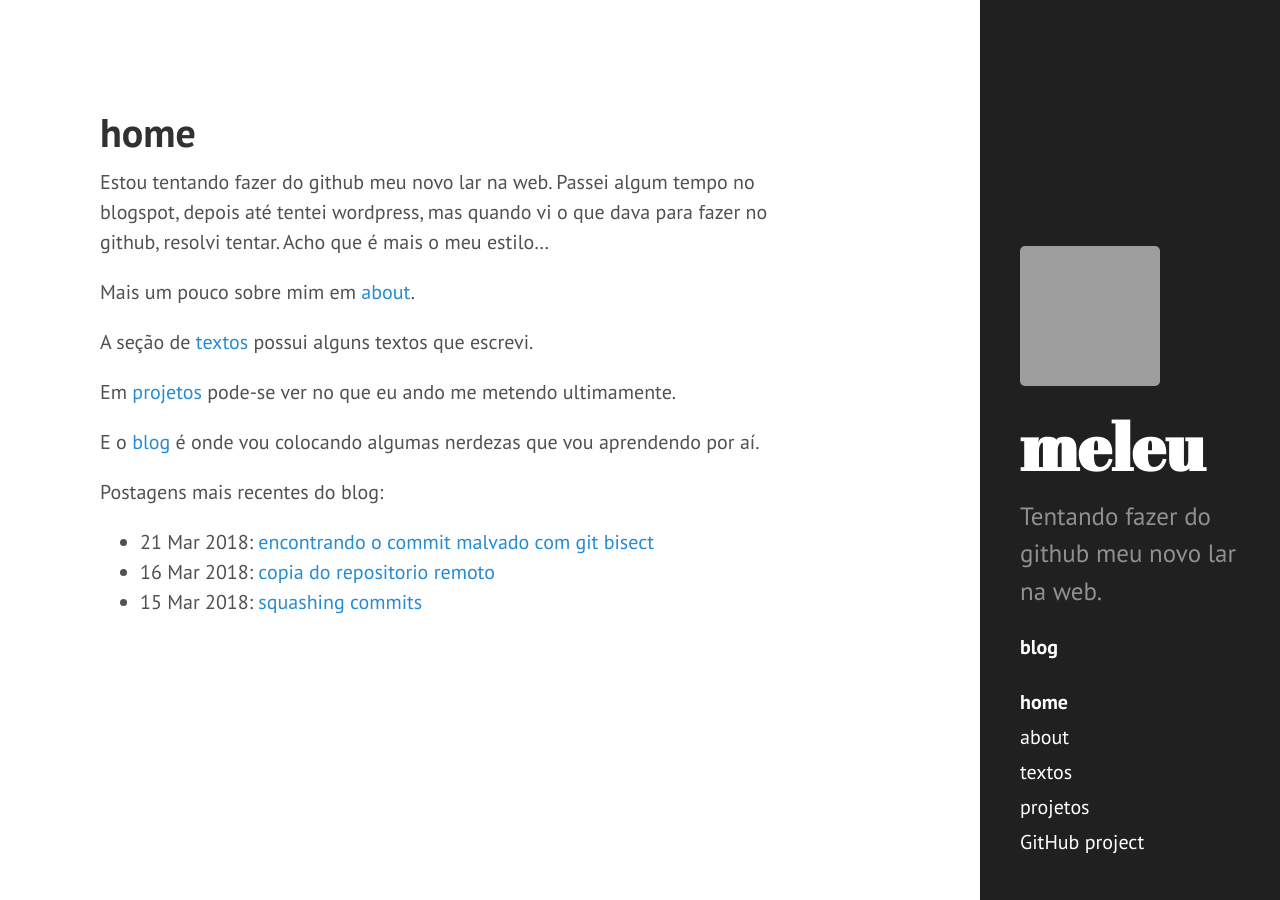
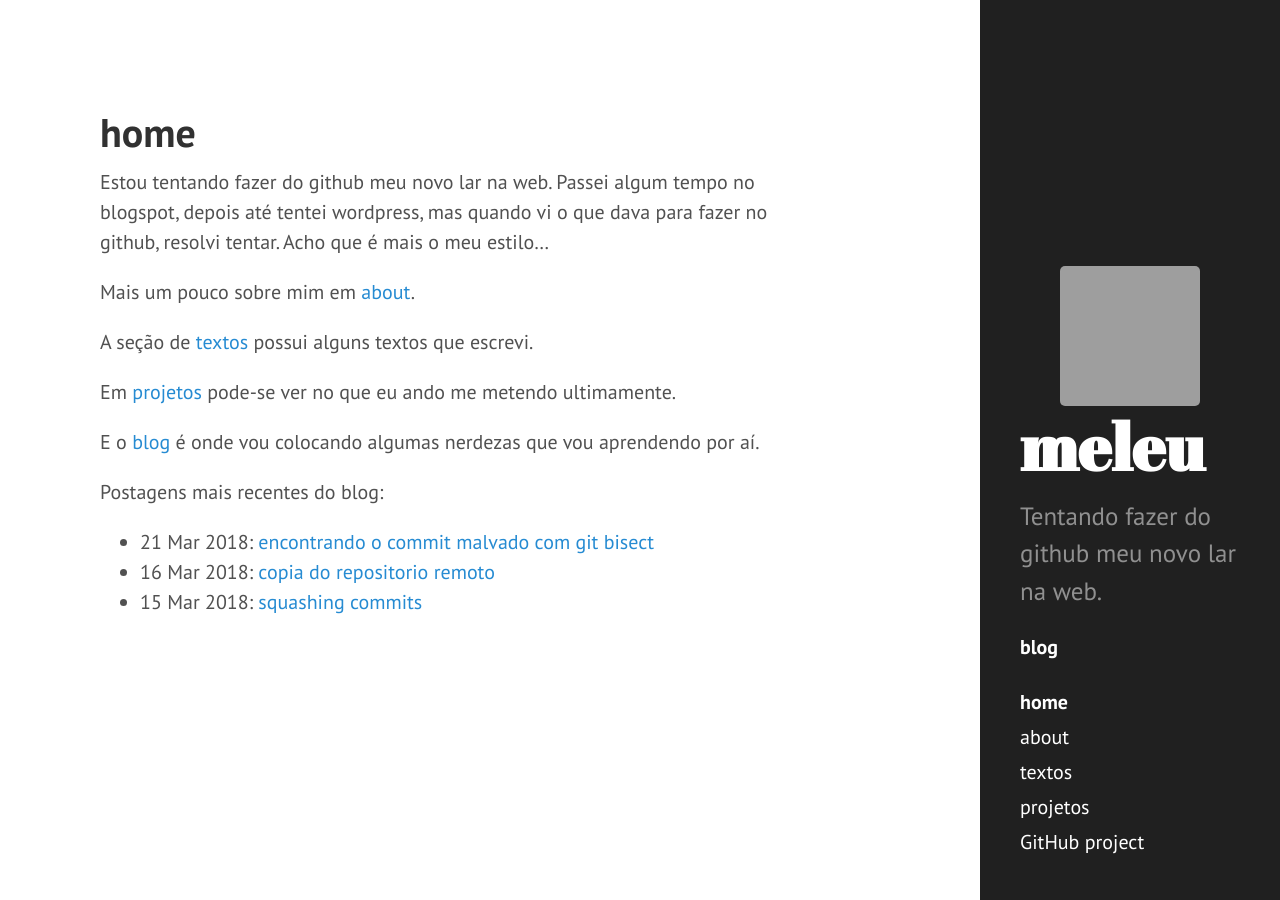
Before and after one commit to meleu/meleu.github.io, a Jekyll site: the page built from index.md, in a window 1280 px wide. Built offline with Jekyll 4.4.1, drawn with Linux system fonts in a browser that asks for light colours; grey boxes are pictures that could not be loaded.

Commit message:
avatar centralizado no sidebar

```diff
--- a/stylesheets/hyde.css
+++ b/stylesheets/hyde.css
@@ -82,6 +82,10 @@ html {
   margin-top: 0;
   font-family: "Abril Fatface", serif;
   font-size: 3.25rem;
+}
+
+.sidebar-about img {
+  margin: auto;
 }
 
 /* Sidebar nav */
```
